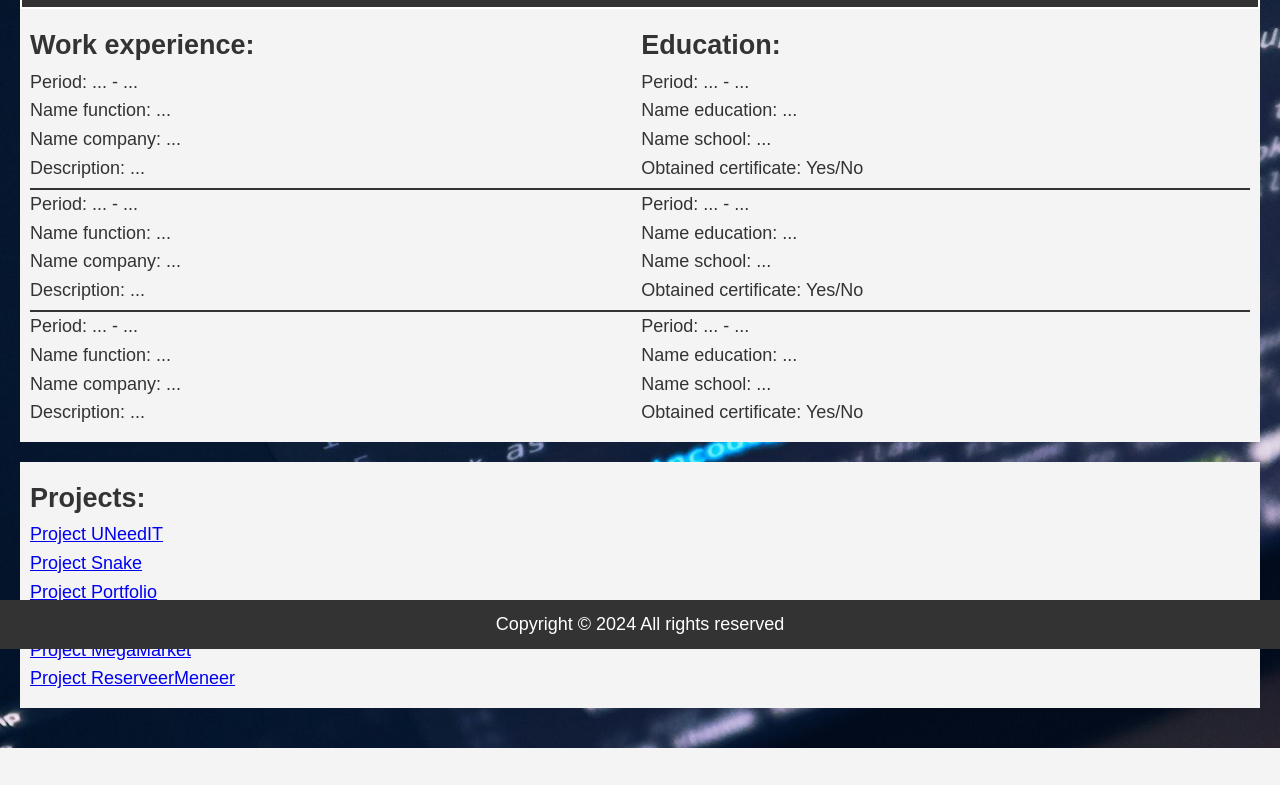
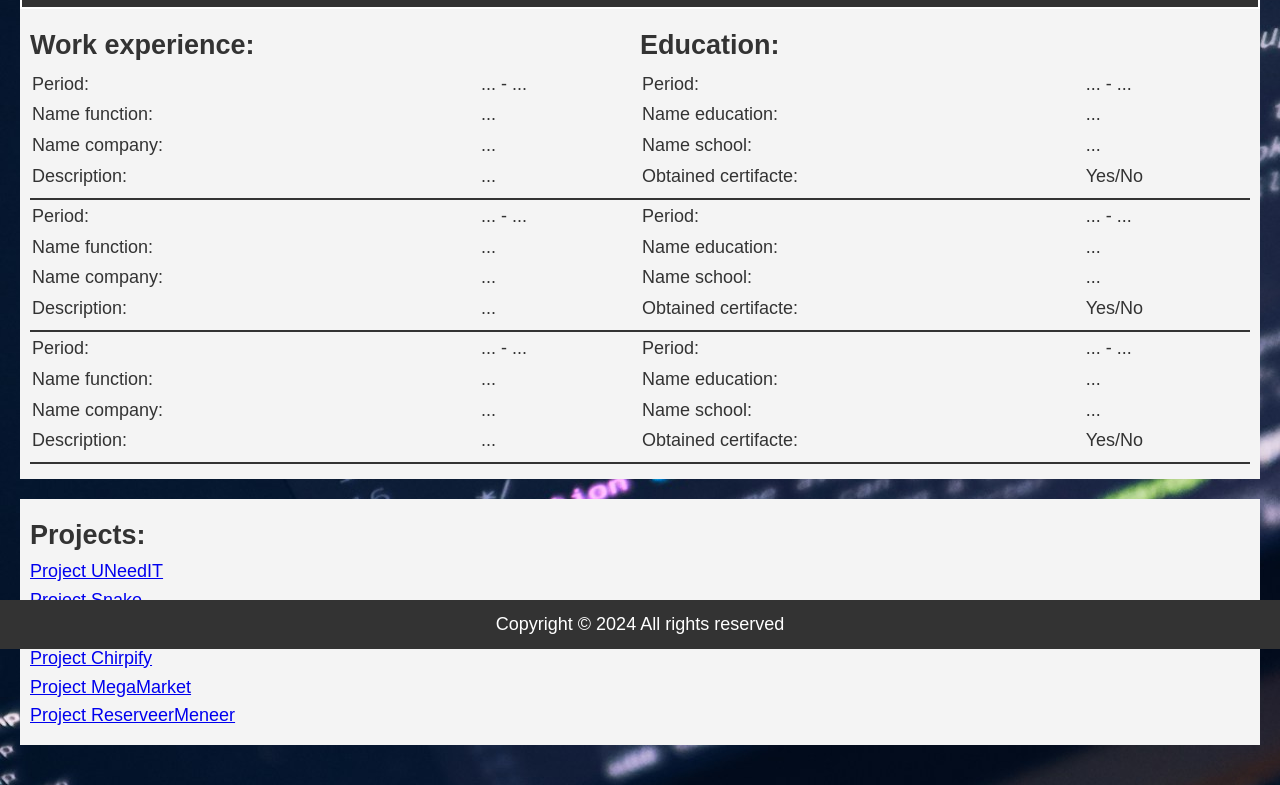
Before and after one commit to WhatABeatifulDuwang/Keuzedeel-Front-end, a plain HTML site: page workEdu.html in a window 1280 px wide. Shown: the part 151-936 px from the top of the page. Before the commit the page ends 899 px from the top, so only its background shows below. Drawn offline with Linux system fonts and the light colour scheme.

Commit message:
updated feedback

```diff
--- a/style.scss
+++ b/style.scss
@@ -54,7 +54,7 @@ $max-width: 100%;
 
 @mixin device($type) {
   @if ($type == phone) {
-    @media (min-width: 0) and (max-width: 390px) {
+    @media (min-width: 0) and (max-width: 391px) {
       @content;
     }
   }
@@ -70,6 +70,11 @@ $max-width: 100%;
   }
   @if ($type == laptop) {
     @media (min-width: 1025px) {
+      @content;
+    }
+  }
+  @if ($type == desktop) {
+    @media (min-width: 1500px) {
       @content;
     }
   }
@@ -192,7 +197,7 @@ header {
   }
 }
 
-@include device(tablet){
+@include device(tablet) {
   .menu-icon, #menu-toggle:checked ~ .menu {
     display: flex;
   }
@@ -203,9 +208,13 @@ header {
   grid-template-columns: repeat(auto-fill, minmax(250px, 1fr));
   gap: 30px;
   margin-top: 20px;
-  @include device(phone){
+  @include device(phone) {
     gap: 10px;
     margin: 30px;
+  }
+  @include device(laptop) {
+    grid-template-columns: repeat(auto-fill, minmax(200px, 1fr));
+    margin-top: 5px;
   }
 }
 
@@ -219,7 +228,7 @@ header {
 
 .grid-item {
   background: $white;
-  padding: 10px;
+  padding: 15px;
   text-align: $center-text;
   box-shadow: 0 2px 4px rgba(0, 0, 0, 0.1);
   @include main-round-border;
@@ -262,16 +271,18 @@ header {
   display: flex;
   flex-direction: column;
   flex-grow: 1;
+  width: $max-width / 2;
 
   @include device(tablet) {
     margin-bottom: 40px;
+    width: $max-width;
     img {
-      height: 40px;
-      width: 40px;
+      height: $max-height;
     }
   }
   @include device(phone) {
     margin-bottom: 20px;
+    width: $max-width;
   }
 }
 
@@ -322,9 +333,22 @@ form {
   }
 }
 
-.list {
+table {
+  text-align: left;
+
+  th {
+    font-weight: normal;
+  }
+}
+
+.workEducation {
+  @extend table;
   border-bottom: solid 2px;
   padding-bottom: 5px;
+}
+
+.socials {
+  width: 30%;
 }
 
 footer {
--- a/workEdu.html
+++ b/workEdu.html
@@ -27,47 +27,120 @@
     <section class="content flex-row">
         <section class="flex-column">
             <h2>Work experience:</h2>
-            <ul class="list">
-                <li>Period: ... - ...</li>
-                <li>Name function: ...</li>
-                <li>Name company: ...</li>
-                <li>Description: ...</li>
-            </ul>
-            <ul class="list">
-                <li>Period: ... - ...</li>
-                <li>Name function: ...</li>
-                <li>Name company: ...</li>
-                <li>Description: ...</li>
-            </ul>
-            <ul>
-            <li>Period: ... - ...</li>
-            <li>Name function: ...</li>
-            <li>Name company: ...</li>
-            <li>Description: ...</li>
-        </ul>
+            <table class="workEducation">
+                <tr>
+                    <th>Period:</th>
+                    <td>... - ...</td>
+                </tr>
+                <tr>
+                    <th>Name function:</th>
+                    <td>...</td>
+                </tr>
+                <tr>
+                    <th>Name company:</th>
+                    <td>...</td>
+                </tr>
+                <tr>
+                    <th>Description:</th>
+                    <td>...</td>
+                </tr>
+            </table>
+            <table class="workEducation">
+                <tr>
+                    <th>Period:</th>
+                    <td>... - ...</td>
+                </tr>
+                <tr>
+                    <th>Name function:</th>
+                    <td>...</td>
+                </tr>
+                <tr>
+                    <th>Name company:</th>
+                    <td>...</td>
+                </tr>
+                <tr>
+                    <th>Description:</th>
+                    <td>...</td>
+                </tr>
+            </table>
+            <table class="workEducation">
+                <tr>
+                    <th>Period:</th>
+                    <td>... - ...</td>
+                </tr>
+                <tr>
+                    <th>Name function:</th>
+                    <td>...</td>
+                </tr>
+                <tr>
+                    <th>Name company:</th>
+                    <td>...</td>
+                </tr>
+                <tr>
+                    <th>Description:</th>
+                    <td>...</td>
+                </tr>
+            </table>
         </section>
         <section class="flex-column">
             <h2>Education:</h2>
-            <ul class="list">
-                <li>Period: ... - ...</li>
-                <li>Name education: ...</li>
-                <li>Name school: ...</li>
-                <li>Obtained certificate: Yes/No</li>
-            </ul>
-            <ul class="list">
-                <li>Period: ... - ...</li>
-                <li>Name education: ...</li>
-                <li>Name school: ...</li>
-                <li>Obtained certificate: Yes/No</li>
-            </ul>
-            <ul>
-                <li>Period: ... - ...</li>
-                <li>Name education: ...</li>
-                <li>Name school: ...</li>
-                <li>Obtained certificate: Yes/No</li>
-            </ul>
+            <table class="workEducation">
+                <tr>
+                    <th>Period:</th>
+                    <td>... - ...</td>
+                </tr>
+                <tr>
+                    <th>Name education:</th>
+                    <td>...</td>
+                </tr>
+                <tr>
+                    <th>Name school:</th>
+                    <td>...</td>
+                </tr>
+                <tr>
+                    <th>Obtained certifacte:</th>
+                    <td>Yes/No</td>
+                </tr>
+            </table>
+            <table class="workEducation">
+                <tr>
+                    <th>Period:</th>
+                    <td>... - ...</td>
+                </tr>
+                <tr>
+                    <th>Name education:</th>
+                    <td>...</td>
+                </tr>
+                <tr>
+                    <th>Name school:</th>
+                    <td>...</td>
+                </tr>
+                <tr>
+                    <th>Obtained certifacte:</th>
+                    <td>Yes/No</td>
+                </tr>
+            </table>
+            <table class="workEducation">
+                <tr>
+                    <th>Period:</th>
+                    <td>... - ...</td>
+                </tr>
+                <tr>
+                    <th>Name education:</th>
+                    <td>...</td>
+                </tr>
+                <tr>
+                    <th>Name school:</th>
+                    <td>...</td>
+                </tr>
+                <tr>
+                    <th>Obtained certifacte:</th>
+                    <td>Yes/No</td>
+                </tr>
+            </table>
         </section>
     </section>
+    <section class="flex-row">
         <section class="content flex-column">
             <h2>Projects:</h2>
             <ul>
@@ -77,8 +150,8 @@
                 <li><a href="https://github.com/WhatABeatifulDuwang/Chirpify">Project Chirpify</a></li>
                 <li><a href="https://github.com/WhatABeatifulDuwang/MegaMarket">Project MegaMarket</a></li>
                 <li><a href="https://github.com/WhatABeatifulDuwang/ReserveerMeneer">Project ReserveerMeneer</a></li>
-
             </ul>
+        </section>
     </section>
 </main>
 <footer>
```
Also changed, not shown: bio.html (+5 -5 lines), contact.html (+31 -18 lines), skillsKnow.html (+42 -14 lines), style.css, 2 other files. Lines whose indentation alone changed are shown as unchanged.
